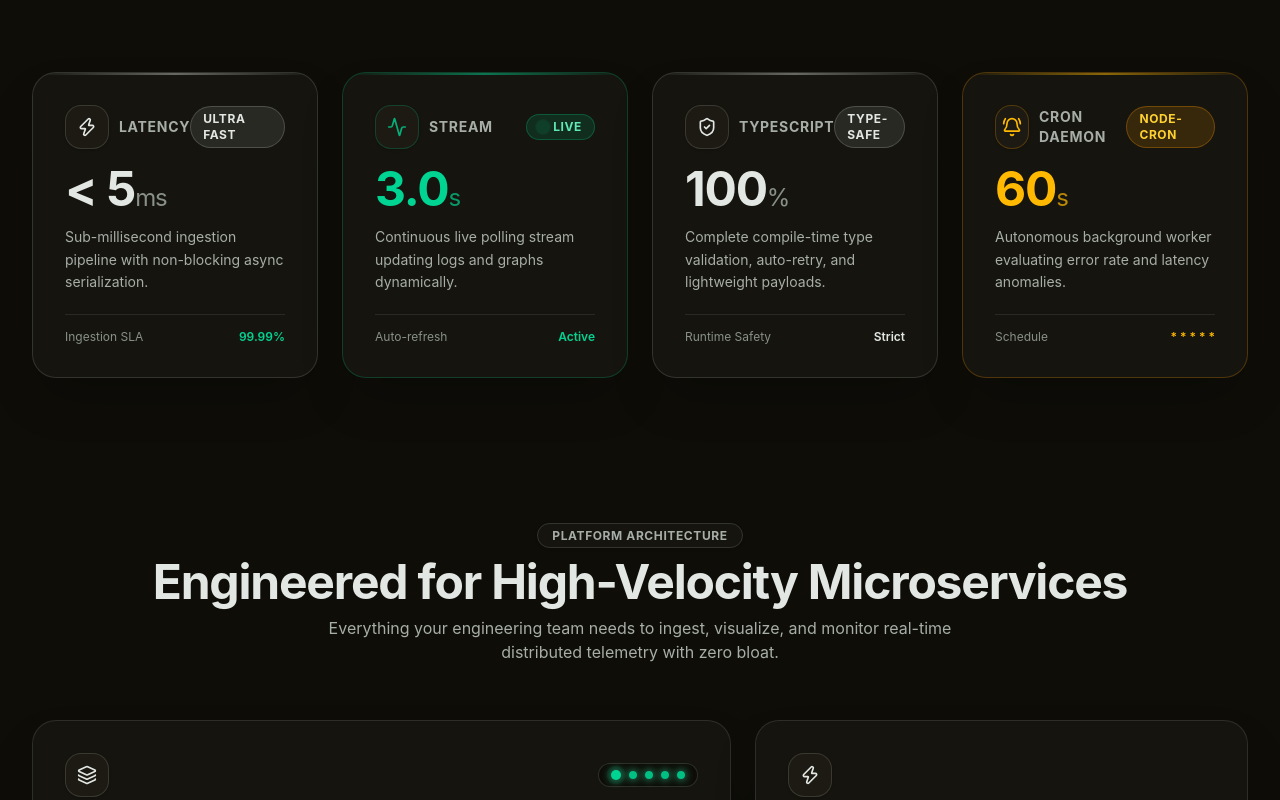
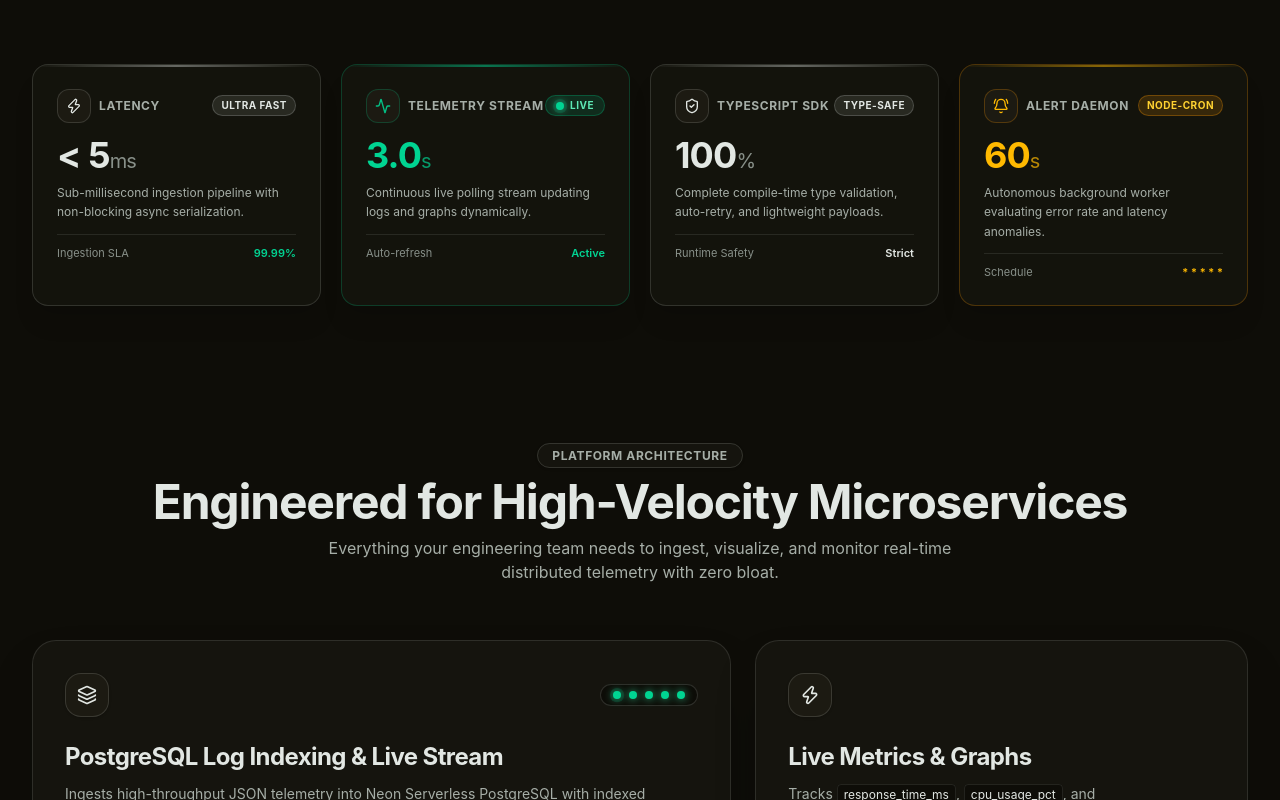
Before and after one commit to sumit-75/PulseLens, a Next.js app: page / in a window 1280 px wide. Shown: the part 980-1780 px from the top of the page. Built offline with nearby package versions, Linux system fonts and the light colour scheme; a web font is replaced by a local one.

Commit message:
fix(ui): standardize pixel-perfect centered glowing green LiveDot indicator component across all landing and dashboard views

```diff
--- a/src/app/page.tsx
+++ b/src/app/page.tsx
@@ -25,6 +25,7 @@ import {
 import { Button } from '@/components/ui/button';
 import { Badge } from '@/components/ui/badge';
 import { Card } from '@/components/ui/card';
+import { LiveDot } from '@/components/ui/live-dot';
 
 export default function LandingPage() {
   const [copiedTab, setCopiedTab] = React.useState<'sdk' | 'curl' | 'traffic'>('sdk');
@@ -225,10 +226,7 @@ npm run simulate
             </div>
 
             <div className="flex items-center gap-2 text-xs font-mono text-emerald-400">
-              <span className="relative flex h-2 w-2">
-                <span className="animate-ping absolute inline-flex h-full w-full rounded-full bg-emerald-400 opacity-75"></span>
-                <span className="relative inline-flex rounded-full h-2 w-2 bg-emerald-400"></span>
-              </span>
+              <LiveDot size="sm" />
               <span>3s Live Ingestion</span>
             </div>
           </div>
@@ -278,137 +276,129 @@ npm run simulate
       </section>
 
       {/* High-Performance Telemetry Engine Metrics Grid */}
-      <section className="relative z-10 py-16 px-4 sm:px-6 lg:px-8 max-w-7xl mx-auto">
-        <div className="grid grid-cols-1 sm:grid-cols-2 lg:grid-cols-4 gap-5 sm:gap-6">
+      <section className="relative z-10 py-14 px-4 sm:px-6 lg:px-8 max-w-7xl mx-auto">
+        <div className="grid grid-cols-1 sm:grid-cols-2 lg:grid-cols-4 gap-4 sm:gap-5">
           {/* Card 1: Ingestion Latency */}
-          <div className="relative group rounded-3xl border border-[#e2e7e3]/15 bg-[#15140e] p-7 sm:p-8 min-h-[270px] flex flex-col justify-between backdrop-blur-xl shadow-2xl hover:border-[#e2e7e3]/35 transition-all hover:scale-[1.02] overflow-hidden">
+          <div className="relative group rounded-2xl border border-[#e2e7e3]/15 bg-[#15140e]/90 p-5 sm:p-6 backdrop-blur-xl shadow-xl hover:border-[#e2e7e3]/35 transition-all hover:scale-[1.02] overflow-hidden">
             {/* Top Accent Light */}
             <div className="absolute top-0 left-0 right-0 h-[2px] bg-gradient-to-r from-transparent via-[#e2e7e3]/40 to-transparent" />
-            <div>
-              <div className="flex items-center justify-between mb-4">
-                <div className="flex items-center gap-2.5">
-                  <div className="h-11 w-11 rounded-2xl bg-[#1c1a12] border border-[#e2e7e3]/15 flex items-center justify-center text-[#e2e7e3] shadow-sm">
-                    <Zap className="h-5 w-5 text-[#e2e7e3]" />
+            <div className="flex items-center justify-between mb-3">
+              <div className="flex items-center gap-2">
+                <div className="p-2 rounded-xl bg-[#1c1a12] border border-[#e2e7e3]/15 text-[#e2e7e3]">
+                  <Zap className="h-4 w-4 text-[#e2e7e3]" />
                 </div>
-                  <span className="text-sm font-bold text-[#a6aea7] tracking-wider uppercase">
+                <span className="text-xs font-bold text-[#a6aea7] tracking-wider uppercase">
                   Latency
                 </span>
               </div>
-                <span className="text-xs font-mono font-bold uppercase tracking-wider bg-[#e2e7e3]/10 text-[#e2e7e3] border border-[#e2e7e3]/20 px-3 py-1 rounded-full">
+              <span className="text-[10px] font-mono font-bold uppercase tracking-wider bg-[#e2e7e3]/10 text-[#e2e7e3] border border-[#e2e7e3]/20 px-2 py-0.5 rounded-full">
                 Ultra Fast
               </span>
             </div>
 
-              <div className="text-4xl sm:text-5xl font-bold font-mono text-[#e2e7e3] tracking-tight my-2">
-                &lt; 5<span className="text-xl sm:text-2xl font-normal text-[#889089]">ms</span>
+            <div className="text-3xl sm:text-4xl font-bold font-mono text-[#e2e7e3] tracking-tight">
+              &lt; 5<span className="text-lg sm:text-xl font-normal text-[#889089]">ms</span>
             </div>
 
-              <p className="text-sm text-[#a6aea7] mt-3 font-normal leading-relaxed">
+            <p className="text-xs text-[#a6aea7] mt-2 font-normal leading-relaxed">
               Sub-millisecond ingestion pipeline with non-blocking async serialization.
             </p>
-            </div>
 
-            <div className="mt-5 pt-3.5 border-t border-[#e2e7e3]/10 flex items-center justify-between text-xs font-mono text-[#889089]">
+            <div className="mt-3 pt-2.5 border-t border-[#e2e7e3]/10 flex items-center justify-between text-[11px] font-mono text-[#889089]">
               <span>Ingestion SLA</span>
               <span className="text-emerald-400 font-semibold">99.99%</span>
             </div>
           </div>
 
           {/* Card 2: Real-time Polling Stream */}
-          <div className="relative group rounded-3xl border border-emerald-500/25 bg-[#15140e] p-7 sm:p-8 min-h-[270px] flex flex-col justify-between backdrop-blur-xl shadow-2xl hover:border-emerald-500/40 transition-all hover:scale-[1.02] overflow-hidden">
+          <div className="relative group rounded-2xl border border-emerald-500/25 bg-[#15140e]/90 p-5 sm:p-6 backdrop-blur-xl shadow-xl hover:border-emerald-500/40 transition-all hover:scale-[1.02] overflow-hidden">
             <div className="absolute top-0 left-0 right-0 h-[2px] bg-gradient-to-r from-transparent via-emerald-400/50 to-transparent" />
-            <div>
-              <div className="flex items-center justify-between mb-4">
-                <div className="flex items-center gap-2.5">
-                  <div className="h-11 w-11 rounded-2xl bg-[#1c1a12] border border-emerald-500/25 flex items-center justify-center text-emerald-400 shadow-sm">
-                    <Activity className="h-5 w-5 animate-pulse" />
+            <div className="flex items-center justify-between mb-3">
+              <div className="flex items-center gap-2">
+                <div className="p-2 rounded-xl bg-[#1c1a12] border border-emerald-500/25 text-emerald-400">
+                  <Activity className="h-4 w-4 animate-pulse" />
                 </div>
-                  <span className="text-sm font-bold text-[#a6aea7] tracking-wider uppercase">
-                    Stream
+                <span className="text-xs font-bold text-[#a6aea7] tracking-wider uppercase">
+                  Telemetry Stream
                 </span>
               </div>
-                <span className="text-xs font-mono font-bold uppercase tracking-wider bg-emerald-500/15 text-emerald-300 border border-emerald-500/30 px-3 py-1 rounded-full flex items-center gap-1.5">
-                  <span className="h-2 w-2 rounded-full bg-emerald-400 animate-ping" />
+              <span className="text-[10px] font-mono font-bold uppercase tracking-wider bg-emerald-500/15 text-emerald-300 border border-emerald-500/30 px-2.5 py-0.5 rounded-full flex items-center gap-1.5">
+                <LiveDot size="sm" />
                 Live
               </span>
             </div>
 
-              <div className="text-4xl sm:text-5xl font-bold font-mono text-emerald-400 tracking-tight my-2">
-                3.0<span className="text-xl sm:text-2xl font-normal text-emerald-400/70">s</span>
+            <div className="text-3xl sm:text-4xl font-bold font-mono text-emerald-400 tracking-tight">
+              3.0<span className="text-lg sm:text-xl font-normal text-emerald-400/70">s</span>
             </div>
 
-              <p className="text-sm text-[#a6aea7] mt-3 font-normal leading-relaxed">
+            <p className="text-xs text-[#a6aea7] mt-2 font-normal leading-relaxed">
               Continuous live polling stream updating logs and graphs dynamically.
             </p>
-            </div>
 
-            <div className="mt-5 pt-3.5 border-t border-[#e2e7e3]/10 flex items-center justify-between text-xs font-mono text-[#889089]">
+            <div className="mt-3 pt-2.5 border-t border-[#e2e7e3]/10 flex items-center justify-between text-[11px] font-mono text-[#889089]">
               <span>Auto-refresh</span>
               <span className="text-emerald-400 font-semibold">Active</span>
             </div>
           </div>
 
           {/* Card 3: Type Safety & SDK */}
-          <div className="relative group rounded-3xl border border-[#e2e7e3]/15 bg-[#15140e] p-7 sm:p-8 min-h-[270px] flex flex-col justify-between backdrop-blur-xl shadow-2xl hover:border-[#e2e7e3]/35 transition-all hover:scale-[1.02] overflow-hidden">
+          <div className="relative group rounded-2xl border border-[#e2e7e3]/15 bg-[#15140e]/90 p-5 sm:p-6 backdrop-blur-xl shadow-xl hover:border-[#e2e7e3]/35 transition-all hover:scale-[1.02] overflow-hidden">
             <div className="absolute top-0 left-0 right-0 h-[2px] bg-gradient-to-r from-transparent via-[#e2e7e3]/40 to-transparent" />
-            <div>
-              <div className="flex items-center justify-between mb-4">
-                <div className="flex items-center gap-2.5">
-                  <div className="h-11 w-11 rounded-2xl bg-[#1c1a12] border border-[#e2e7e3]/15 flex items-center justify-center text-[#e2e7e3] shadow-sm">
-                    <ShieldCheck className="h-5 w-5 text-[#e2e7e3]" />
+            <div className="flex items-center justify-between mb-3">
+              <div className="flex items-center gap-2">
+                <div className="p-2 rounded-xl bg-[#1c1a12] border border-[#e2e7e3]/15 text-[#e2e7e3]">
+                  <ShieldCheck className="h-4 w-4 text-[#e2e7e3]" />
                 </div>
-                  <span className="text-sm font-bold text-[#a6aea7] tracking-wider uppercase">
-                    TypeScript
+                <span className="text-xs font-bold text-[#a6aea7] tracking-wider uppercase">
+                  TypeScript SDK
                 </span>
               </div>
-                <span className="text-xs font-mono font-bold uppercase tracking-wider bg-[#e2e7e3]/10 text-[#e2e7e3] border border-[#e2e7e3]/20 px-3 py-1 rounded-full">
+              <span className="text-[10px] font-mono font-bold uppercase tracking-wider bg-[#e2e7e3]/10 text-[#e2e7e3] border border-[#e2e7e3]/20 px-2 py-0.5 rounded-full">
                 Type-Safe
               </span>
             </div>
 
-              <div className="text-4xl sm:text-5xl font-bold font-mono text-[#e2e7e3] tracking-tight my-2">
-                100<span className="text-xl sm:text-2xl font-normal text-[#889089]">%</span>
+            <div className="text-3xl sm:text-4xl font-bold font-mono text-[#e2e7e3] tracking-tight">
+              100<span className="text-lg sm:text-xl font-normal text-[#889089]">%</span>
             </div>
 
-              <p className="text-sm text-[#a6aea7] mt-3 font-normal leading-relaxed">
+            <p className="text-xs text-[#a6aea7] mt-2 font-normal leading-relaxed">
               Complete compile-time type validation, auto-retry, and lightweight payloads.
             </p>
-            </div>
 
-            <div className="mt-5 pt-3.5 border-t border-[#e2e7e3]/10 flex items-center justify-between text-xs font-mono text-[#889089]">
+            <div className="mt-3 pt-2.5 border-t border-[#e2e7e3]/10 flex items-center justify-between text-[11px] font-mono text-[#889089]">
               <span>Runtime Safety</span>
               <span className="text-[#e2e7e3] font-semibold">Strict</span>
             </div>
           </div>
 
           {/* Card 4: Background Cron Engine */}
-          <div className="relative group rounded-3xl border border-amber-500/25 bg-[#15140e] p-7 sm:p-8 min-h-[270px] flex flex-col justify-between backdrop-blur-xl shadow-2xl hover:border-amber-500/40 transition-all hover:scale-[1.02] overflow-hidden">
+          <div className="relative group rounded-2xl border border-amber-500/25 bg-[#15140e]/90 p-5 sm:p-6 backdrop-blur-xl shadow-xl hover:border-amber-500/40 transition-all hover:scale-[1.02] overflow-hidden">
             <div className="absolute top-0 left-0 right-0 h-[2px] bg-gradient-to-r from-transparent via-amber-400/50 to-transparent" />
-            <div>
-              <div className="flex items-center justify-between mb-4">
-                <div className="flex items-center gap-2.5">
-                  <div className="h-11 w-11 rounded-2xl bg-[#1c1a12] border border-amber-500/25 flex items-center justify-center text-amber-400 shadow-sm">
-                    <BellRing className="h-5 w-5" />
+            <div className="flex items-center justify-between mb-3">
+              <div className="flex items-center gap-2">
+                <div className="p-2 rounded-xl bg-[#1c1a12] border border-amber-500/25 text-amber-400">
+                  <BellRing className="h-4 w-4" />
                 </div>
-                  <span className="text-sm font-bold text-[#a6aea7] tracking-wider uppercase">
-                    Cron Daemon
+                <span className="text-xs font-bold text-[#a6aea7] tracking-wider uppercase">
+                  Alert Daemon
                 </span>
               </div>
-                <span className="text-xs font-mono font-bold uppercase tracking-wider bg-amber-500/15 text-amber-300 border border-amber-500/30 px-3 py-1 rounded-full">
+              <span className="text-[10px] font-mono font-bold uppercase tracking-wider bg-amber-500/15 text-amber-300 border border-amber-500/30 px-2 py-0.5 rounded-full">
                 node-cron
               </span>
             </div>
 
-              <div className="text-4xl sm:text-5xl font-bold font-mono text-amber-400 tracking-tight my-2">
-                60<span className="text-xl sm:text-2xl font-normal text-amber-400/70">s</span>
+            <div className="text-3xl sm:text-4xl font-bold font-mono text-amber-400 tracking-tight">
+              60<span className="text-lg sm:text-xl font-normal text-amber-400/70">s</span>
             </div>
 
-              <p className="text-sm text-[#a6aea7] mt-3 font-normal leading-relaxed">
+            <p className="text-xs text-[#a6aea7] mt-2 font-normal leading-relaxed">
               Autonomous background worker evaluating error rate and latency anomalies.
             </p>
-            </div>
 
-            <div className="mt-5 pt-3.5 border-t border-[#e2e7e3]/10 flex items-center justify-between text-xs font-mono text-[#889089]">
+            <div className="mt-3 pt-2.5 border-t border-[#e2e7e3]/10 flex items-center justify-between text-[11px] font-mono text-[#889089]">
               <span>Schedule</span>
               <span className="text-amber-400 font-semibold">* * * * *</span>
             </div>
@@ -445,14 +435,11 @@ npm run simulate
 
                   {/* Perfect Server Rack LED Dot Array */}
                   <div className="flex items-center gap-2 px-3 py-1.5 rounded-full bg-[#0e0d08] border border-[#e2e7e3]/15 shadow-inner">
-                    <span className="relative flex h-2.5 w-2.5">
-                      <span className="animate-ping absolute inline-flex h-full w-full rounded-full bg-emerald-400 opacity-80"></span>
-                      <span className="relative inline-flex rounded-full h-2.5 w-2.5 bg-emerald-400 shadow-[0_0_10px_#34d399]"></span>
-                    </span>
-                    <span className="h-2 w-2 rounded-full bg-emerald-400/90 shadow-[0_0_8px_#34d399]" />
-                    <span className="h-2 w-2 rounded-full bg-emerald-400/90 shadow-[0_0_8px_#34d399]" />
-                    <span className="h-2 w-2 rounded-full bg-emerald-400/90 shadow-[0_0_8px_#34d399]" />
-                    <span className="h-2 w-2 rounded-full bg-emerald-400/90 shadow-[0_0_8px_#34d399]" />
+                    <LiveDot size="sm" ping={true} />
+                    <LiveDot size="sm" ping={false} />
+                    <LiveDot size="sm" ping={false} />
+                    <LiveDot size="sm" ping={false} />
+                    <LiveDot size="sm" ping={false} />
                   </div>
                 </div>
 
@@ -607,10 +594,7 @@ npm run simulate
               {/* Live Pill with Perfect Glowing Green Light */}
               <div className="pt-6 mt-6 border-t border-[#e2e7e3]/10">
                 <span className="inline-flex items-center gap-2.5 px-3.5 py-1.5 rounded-full text-xs font-mono font-medium bg-[#0e0d08] border border-[#e2e7e3]/15 text-[#e2e7e3] shadow-sm">
-                  <span className="relative flex h-2 w-2">
-                    <span className="animate-ping absolute inline-flex h-full w-full rounded-full bg-emerald-400 opacity-80"></span>
-                    <span className="relative inline-flex rounded-full h-2 w-2 bg-emerald-400 shadow-[0_0_8px_#34d399]"></span>
-                  </span>
+                  <LiveDot size="sm" />
                   <span>npm run simulate (500ms)</span>
                 </span>
               </div>
--- a/src/components/dashboard/ServicesOverview.tsx
+++ b/src/components/dashboard/ServicesOverview.tsx
@@ -4,6 +4,7 @@ import * as React from 'react';
 import { Server, Activity, Clock, ShieldCheck, Database } from 'lucide-react';
 import { Card, CardHeader, CardTitle, CardDescription, CardContent } from '@/components/ui/card';
 import { Badge } from '@/components/ui/badge';
+import { LiveDot } from '@/components/ui/live-dot';
 import { timeAgo, formatDate } from '@/lib/utils';
 
 export function ServicesOverview() {
@@ -70,8 +71,8 @@ export function ServicesOverview() {
                   <div className="p-2.5 rounded-xl bg-[#181711] border border-[#e2e7e3]/10 text-[#e2e7e3]">
                     <Activity className="h-5 w-5" />
                   </div>
-                  <Badge variant="success" className="text-xs">
-                    <ShieldCheck className="h-3.5 w-3.5" />
+                  <Badge variant="success" className="text-xs flex items-center gap-1.5">
+                    <LiveDot size="sm" />
                     Healthy
                   </Badge>
                 </div>
--- a/src/components/dashboard/Sidebar.tsx
+++ b/src/components/dashboard/Sidebar.tsx
@@ -17,6 +17,7 @@ import Link from 'next/link';
 import Image from 'next/image';
 import { cn } from '@/lib/utils';
 import { Tooltip } from '@/components/ui/tooltip';
+import { LiveDot } from '@/components/ui/live-dot';
 
 interface SidebarProps {
   activeTab: 'logs' | 'metrics' | 'alerts' | 'services';
@@ -104,11 +105,12 @@ export function Sidebar({ activeTab, setActiveTab }: SidebarProps) {
                 {item.badge && (
                   <span
                     className={cn(
-                      'text-[10px] font-bold border px-2 py-0.5 rounded-full',
+                      'text-[10px] font-bold border px-2 py-0.5 rounded-full flex items-center gap-1.5',
                       isActive ? 'bg-[#0e0d08]/15 border-[#0e0d08]/25 text-[#0e0d08]' : item.badgeColor
                     )}
                   >
-                    {item.badge}
+                    <LiveDot size="sm" />
+                    <span>{item.badge}</span>
                   </span>
                 )}
               </button>
--- /dev/null
+++ b/src/components/ui/live-dot.tsx
@@ -0,0 +1,41 @@
+'use client';
+
+import * as React from 'react';
+import { cn } from '@/lib/utils';
+
+interface LiveDotProps {
+  size?: 'sm' | 'md' | 'lg';
+  className?: string;
+  ping?: boolean;
+}
+
+export function LiveDot({ size = 'md', className, ping = true }: LiveDotProps) {
+  const sizeMap = {
+    sm: {
+      wrapper: 'h-2 w-2',
+      dot: 'h-2 w-2',
+      glow: 'shadow-[0_0_8px_rgba(52,211,153,0.85)]',
+    },
+    md: {
+      wrapper: 'h-2.5 w-2.5',
+      dot: 'h-2.5 w-2.5',
+      glow: 'shadow-[0_0_10px_rgba(52,211,153,0.9)]',
+    },
+    lg: {
+      wrapper: 'h-3 w-3',
+      dot: 'h-3 w-3',
+      glow: 'shadow-[0_0_12px_rgba(52,211,153,0.95)]',
+    },
+  };
+
+  const { wrapper, dot, glow } = sizeMap[size];
+
+  return (
+    <span className={cn('relative inline-flex items-center justify-center shrink-0', wrapper, className)}>
+      {ping && (
+        <span className={cn('animate-ping absolute inline-flex h-full w-full rounded-full bg-emerald-400 opacity-75')} />
+      )}
+      <span className={cn('relative inline-flex rounded-full bg-emerald-400', dot, glow)} />
+    </span>
+  );
+}
```
Also changed, not shown: src/components/dashboard/LogsViewer.tsx (+3 -7 lines), src/components/dashboard/MetricsViewer.tsx (+3 -7 lines). Lines whose indentation alone changed are shown as unchanged.
